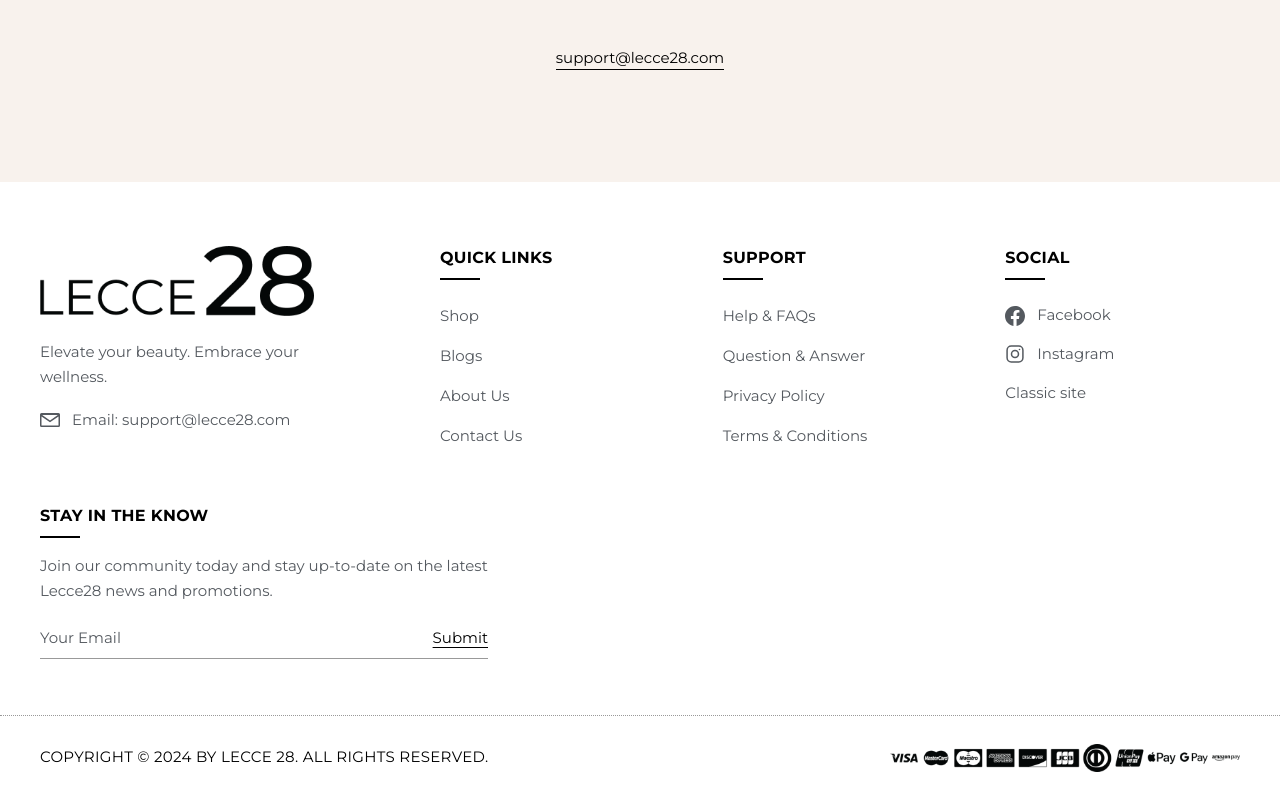
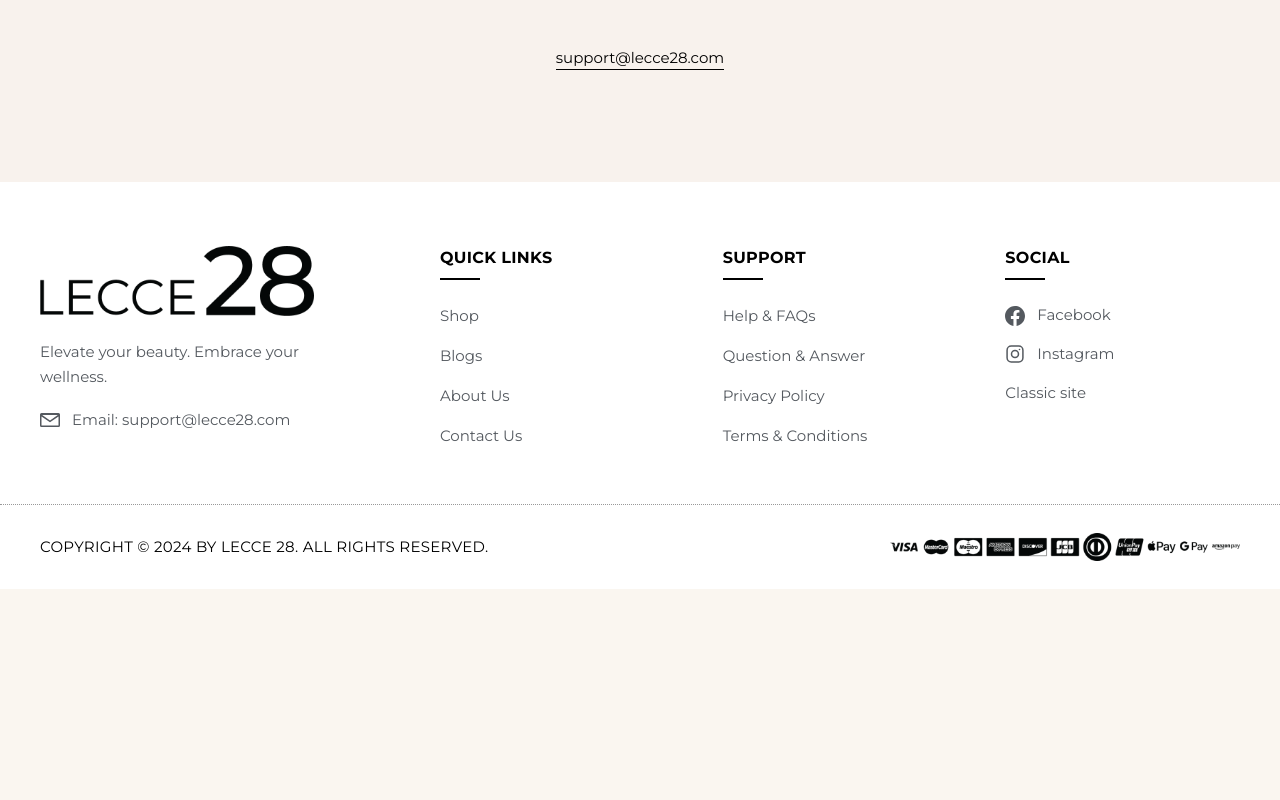
Before and after one commit to MuhammadUsama-Ashraf/lecce28dev, a Next.js app: page / in a window 1280 px wide. Shown: the part 8212-9012 px from the top of the page. After the commit the page ends 8801 px from the top, so only its background shows below. Built offline with nearby package versions, Linux system fonts and the light colour scheme.

Commit message:
Drop the newsletter block from the footer
The live footer runs logo and contact, the three link columns, then the dotted divider and copyright with payment methods - no subscribe field. Removes the block and the now-unused FooterSubscribe component.

```diff
--- a/src/components/organic/FooterSubscribe.tsx
+++ /dev/null
@@ -1,37 +0,0 @@
-"use client";
-
-import { useState } from "react";
-
-export default function FooterSubscribe() {
-  const [email, setEmail] = useState("");
-  const [done, setDone] = useState(false);
-
-  return (
-    <form
-      onSubmit={(e) => {
-        e.preventDefault();
-        setDone(true);
-      }}
-      className="mt-6 flex items-end gap-4 border-b border-black/40 pb-2"
-    >
-      <label htmlFor="footer-email" className="sr-only">
-        Your Email
-      </label>
-      <input
-        id="footer-email"
-        type="email"
-        required
-        value={email}
-        onChange={(e) => setEmail(e.target.value)}
-        placeholder="Your Email"
-        className="w-full bg-transparent text-[15px] text-black outline-none placeholder:text-[#54595F]"
-      />
-      <button
-        type="submit"
-        className="shrink-0 text-[15px] text-black underline underline-offset-4 hover:opacity-70"
-      >
-        {done ? "Thanks" : "Submit"}
-      </button>
-    </form>
-  );
-}
--- a/src/components/organic/OrganicFooter.tsx
+++ b/src/components/organic/OrganicFooter.tsx
@@ -1,7 +1,6 @@
 import Image from "next/image";
 import Link from "next/link";
 import { footerLinks, site, SUPPORT_EMAIL } from "@/content/site";
-import FooterSubscribe from "./FooterSubscribe";
 
 /** Footer measured off the live site: white ground, 16px black column
  *  headings over a short rule, 15px #54595F links, dotted divider, then the
@@ -95,18 +94,6 @@
             </li>
           </FooterCol>
         </div>
-
-        <div className="mt-14 max-w-md">
-          <h2 className="text-[16px] font-bold tracking-[0.02em] text-black uppercase">
-            Stay In The Know
-          </h2>
-          <span className="mt-2 block h-0.5 w-10 bg-black" />
-          <p className="mt-4 text-[15px] leading-relaxed text-[#54595F]">
-            Join our community today and stay up-to-date on the latest Lecce28 news and
-            promotions.
-          </p>
-          <FooterSubscribe />
-        </div>
       </div>
 
       <div className="mx-auto mt-14 max-w-[1400px] border-t border-dotted border-black/40 px-6 lg:px-10">
```
